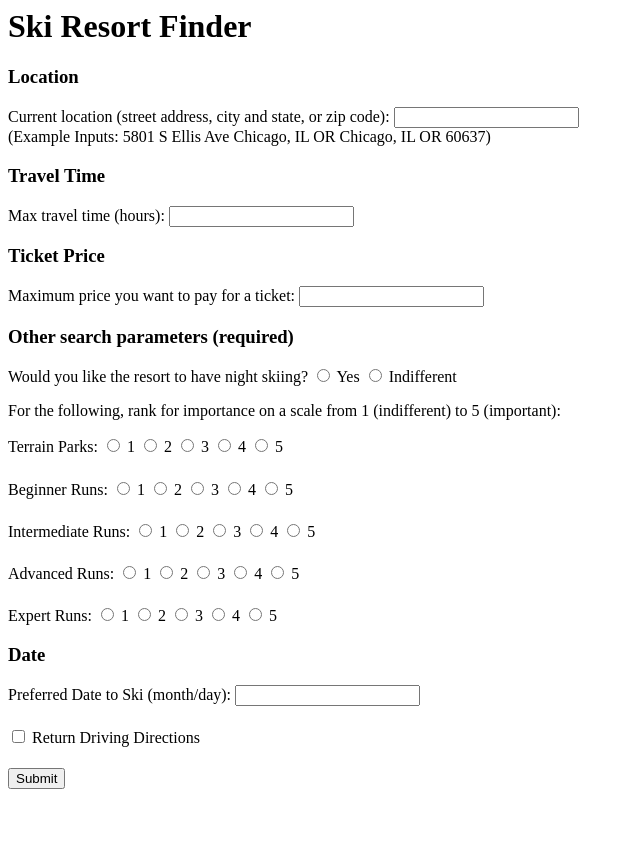
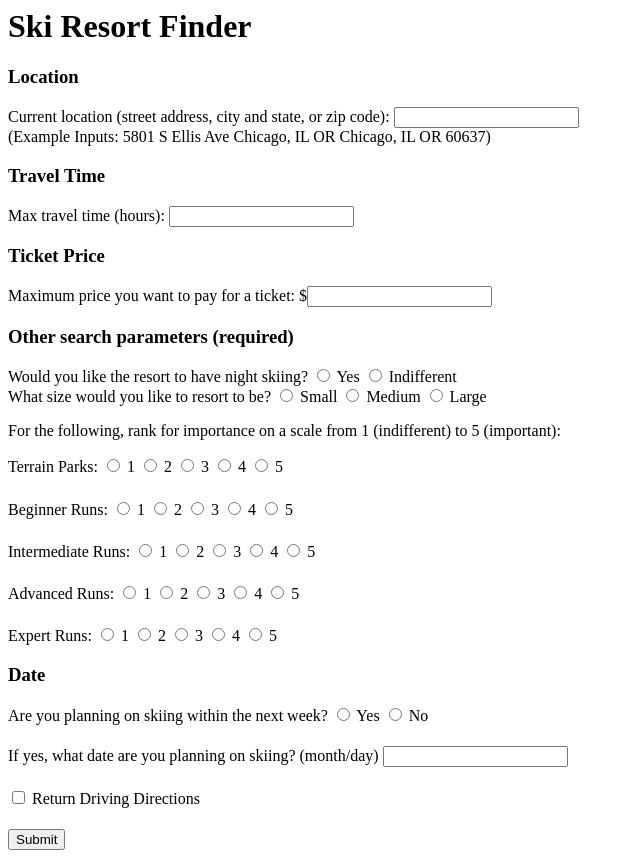
Before and after one commit to amwall/Ski-Bums-16, a Django app: page / in a window 1280 px wide. Shown: the whole page, without its empty margins (0-640 px from the left). Before the commit the page ends 789 px from the top, so only its background shows below. Run offline with Django 3.2, Linux system fonts and the light colour scheme.

Commit message:
Fixed search html

```diff
--- a/mysite/ski_bums/templates/ski_bums/index.html
+++ b/mysite/ski_bums/templates/ski_bums/index.html
@@ -21,37 +21,46 @@
 
     <h3>Ticket Price</h3>
 
-    Maximum price you want to pay for a ticket: <input type = 'text' name = 'max_tic_price' />
+    Maximum price you want to pay for a ticket: $<input type = 'text' name = 'max_tic_price' />
 
     <h3>Other search parameters (required)</h3>
 
     Would you like the resort to have night skiing?
-    <input type = 'radio' name = 'night skiing' value = 'Yes' /> Yes <input type = 'radio' name = 'night skiing' value = 'Indifferent' /> Indifferent
+    <input required = True type = 'radio' name = 'night skiing' value = 'Yes' /> Yes <input type = 'radio' name = 'night skiing' value = 'Indifferent' /> Indifferent
+
+    <br>
+
+    What size would you like to resort to be?
+    <input required = True type = 'radio' name = 'Resort Size' value = 'Small' /> Small <input type = 'radio' name = 'Resort Size' value = 'Medium' /> Medium <input type = 'radio' name = 'Resort Size' value = 'Large' /> Large
 
     <p> For the following, rank for importance on a scale from 1 (indifferent) to 5 (important): </p>
 
-    Terrain Parks: <input type = 'radio' name = 'Terrain parks' value = '1' /> 1 <input type = 'radio' name = 'Terrain parks' value = '2' /> 2 <input type = 'radio' name = 'Terrain parks' value = '3' /> 3 <input type = 'radio' name = 'Terrain parks' value = '4' /> 4 <input type = 'radio' name = 'Terrain parks' value = '5' /> 5
+    Terrain Parks: <input required = True type = 'radio' name = 'Terrain parks' value = '1' /> 1 <input type = 'radio' name = 'Terrain parks' value = '2' /> 2 <input type = 'radio' name = 'Terrain parks' value = '3' /> 3 <input type = 'radio' name = 'Terrain parks' value = '4' /> 4 <input type = 'radio' name = 'Terrain parks' value = '5' /> 5
 
     <h5></h5>
 
-    Beginner Runs: <input type = 'radio' name = 'Beginner runs' value = '1' /> 1 <input type = 'radio' name = 'Beginner runs' value = '2' /> 2 <input type = 'radio' name = 'Beginner runs' value = '3' /> 3 <input type = 'radio' name = 'Beginner runs' value = '4' /> 4 <input type = 'radio' name = 'Beginner runs' value = '5' /> 5
+    Beginner Runs: <input required = True type = 'radio' name = 'Beginner runs' value = '1' /> 1 <input type = 'radio' name = 'Beginner runs' value = '2' /> 2 <input type = 'radio' name = 'Beginner runs' value = '3' /> 3 <input type = 'radio' name = 'Beginner runs' value = '4' /> 4 <input type = 'radio' name = 'Beginner runs' value = '5' /> 5
 
     <h5></h5>
 
-    Intermediate Runs: <input type = 'radio' name = 'Intermediate runs' value = '1' /> 1 <input type = 'radio' name = 'Intermediate runs' value = '2' /> 2 <input type = 'radio' name = 'Intermediate runs' value = '3' /> 3 <input type = 'radio' name = 'Intermediate runs' value = '4' /> 4 <input type = 'radio' name = 'Intermediate runs' value = '5' /> 5
+    Intermediate Runs: <input required = True type = 'radio' name = 'Intermediate runs' value = '1' /> 1 <input type = 'radio' name = 'Intermediate runs' value = '2' /> 2 <input type = 'radio' name = 'Intermediate runs' value = '3' /> 3 <input type = 'radio' name = 'Intermediate runs' value = '4' /> 4 <input type = 'radio' name = 'Intermediate runs' value = '5' /> 5
 
     <h5></h5>
 
-    Advanced Runs: <input type = 'radio' name = 'Advanced runs' value = '1' /> 1 <input type = 'radio' name = 'Advanced runs' value = '2' /> 2 <input type = 'radio' name = 'Advanced runs' value = '3' /> 3 <input type = 'radio' name = 'Advanced runs' value = '4' /> 4 <input type = 'radio' name = 'Advanced runs' value = '5' /> 5
+    Advanced Runs: <input required = True type = 'radio' name = 'Advanced runs' value = '1' /> 1 <input type = 'radio' name = 'Advanced runs' value = '2' /> 2 <input type = 'radio' name = 'Advanced runs' value = '3' /> 3 <input type = 'radio' name = 'Advanced runs' value = '4' /> 4 <input type = 'radio' name = 'Advanced runs' value = '5' /> 5
 
     <h5></h5>
 
-    Expert Runs: <input type = 'radio' name = 'Expert runs' value = '1' /> 1 <input type = 'radio' name = 'Expert runs' value = '2' /> 2 <input type = 'radio' name = 'Expert runs' value = '3' /> 3 <input type = 'radio' name = 'Expert runs' value = '4' /> 4 <input type = 'radio' name = 'Expert runs' value = '5' /> 5
+    Expert Runs: <input required = True type = 'radio' name = 'Expert runs' value = '1' /> 1 <input type = 'radio' name = 'Expert runs' value = '2' /> 2 <input type = 'radio' name = 'Expert runs' value = '3' /> 3 <input type = 'radio' name = 'Expert runs' value = '4' /> 4 <input type = 'radio' name = 'Expert runs' value = '5' /> 5
 
 
     <h3>Date</h3>
 
-    Preferred Date to Ski (month/day): <input type = 'text' name = 'date'/>
+    Are you planning on skiing within the next week? <input required = True type = 'radio' name = 'week' value = 'Yes' /> Yes <input type = 'radio' name = 'week' value = 'No' /> No
+
+    <h4></h4>
+
+    If yes, what date are you planning on skiing? (month/day) <input type = 'text' name = 'date' />
 
     <h4></h4>
 
```
